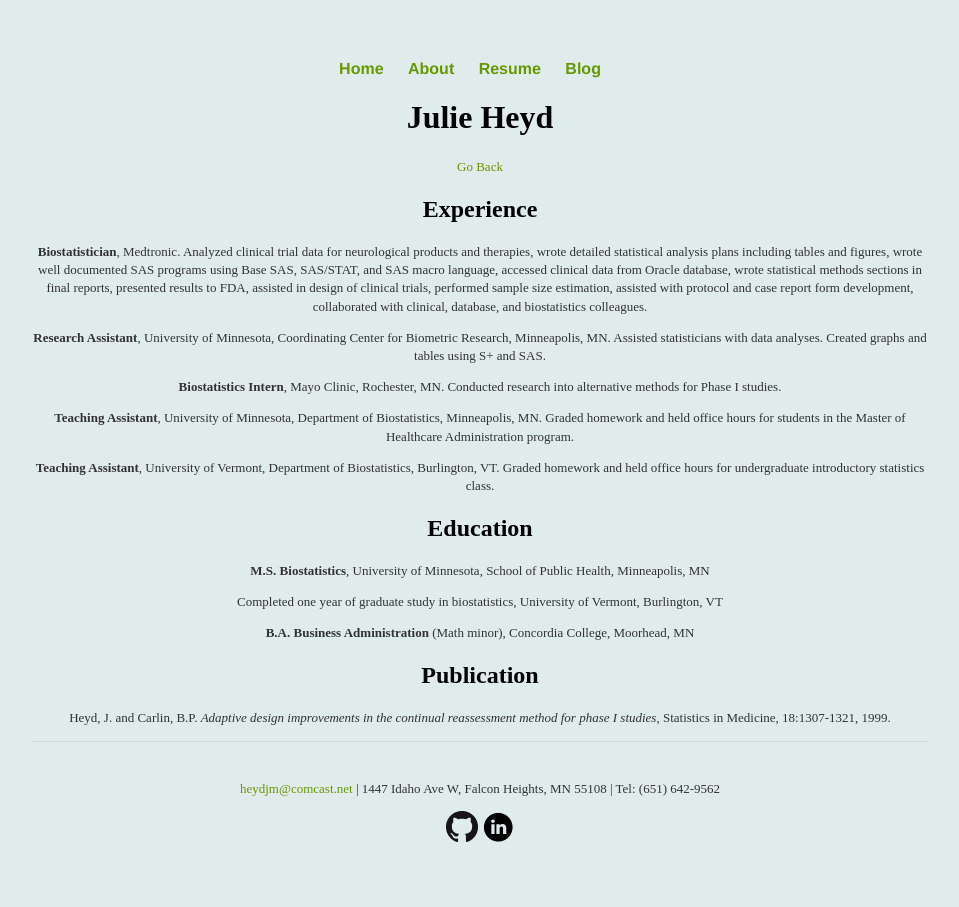
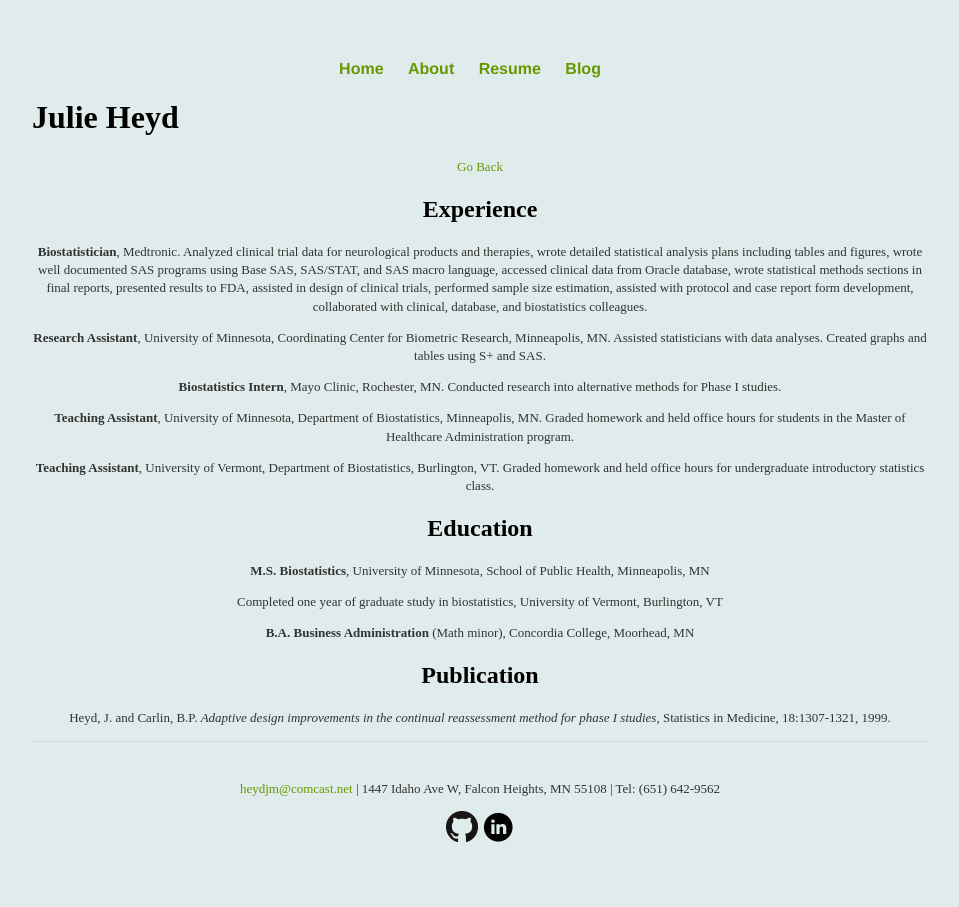
Before and after one commit to jmheyd/jmheyd.github.io, a Jekyll site: the page built from resume.html, in a window 1280 px wide. Shown: the whole page, without its empty margins (160-1119 px from the left). Built offline with Jekyll 4.4.1, drawn with Linux system fonts in a browser that asks for light colours; some web fonts are replaced.

Commit message:
modified resume format

```diff
--- a/_layouts/default.html
+++ b/_layouts/default.html
@@ -3,11 +3,12 @@
 	<html>
 		<head>
 			<title>{{ page.title }}</title>
+
 			<link href='https://fonts.googleapis.com/css?family=Crushed' rel='stylesheet' type='text/css'>
 			<link href='http://fonts.googleapis.com/css?family=Droid+Serif' rel='stylesheet' type='text/css'>
 			<link href='https://fonts.googleapis.com/css?family=Amatic+SC' rel='stylesheet' type='text/css'>
 			<link href='https://fonts.googleapis.com/css?family=Raleway' rel='stylesheet' type='text/css'>
-			<!-- link to main stylesheet -->
+
 			<link rel="stylesheet" type="text/css" href="/css/main.css">
 			<link rel="stylesheet" type="text/css" href="/css/stylesheet.css">
 			<link rel="stylesheet" type="text/css" href="/css/responsive.css">
--- a/css/main.css
+++ b/css/main.css
@@ -28,9 +28,6 @@ h1 {
     font-family: 'Crushed', cursive;
 }
 
-h1#resume {
-    text-align: center;
-}
 
 p {
     font-size: 1.5em;
--- a/css/stylesheet.css
+++ b/css/stylesheet.css
@@ -23,11 +23,6 @@
 	position: relative;
 	bottom: -50px;
 }
-
-#resume {
-    text-align; center;
-}
-
 
 #pic {
 	text-align: center;
@@ -109,3 +104,7 @@ a:visited {
 #footer p:first-of-type{
 	position: relative;
 	padding-top: 25px;
+
+.resume {
+	text-align: left;
+}
--- a/resume.html
+++ b/resume.html
@@ -3,14 +3,14 @@ layout: default
 title: Julie Heyd Resume
 ---
 
-		<header>
-			<h1 id="resume" >Julie Heyd</h1>
+		<header class="resume">
+			<h1>Julie Heyd</h1>
 			<nav>
 				<p><a href="index.html" target="_blank" title="Back to index">Go Back</a></li></p>
 			</nav>
 		</header>
 
-		<main>
+		<main class="resume">
 			<section title="Experience">
 				<h2>Experience</h2>
 					<p><strong> Biostatistician</strong>, Medtronic. Analyzed clinical trial data for neurological products and therapies, wrote detailed statistical analysis plans including tables and figures, wrote well documented SAS programs using Base SAS, SAS/STAT, and SAS macro language, accessed clinical data from Oracle database, wrote statistical methods sections in final reports, presented results to FDA, assisted in design of clinical trials, performed sample size estimation, assisted with protocol and case report form development, collaborated with clinical, database, and biostatistics colleagues.</p>
```
